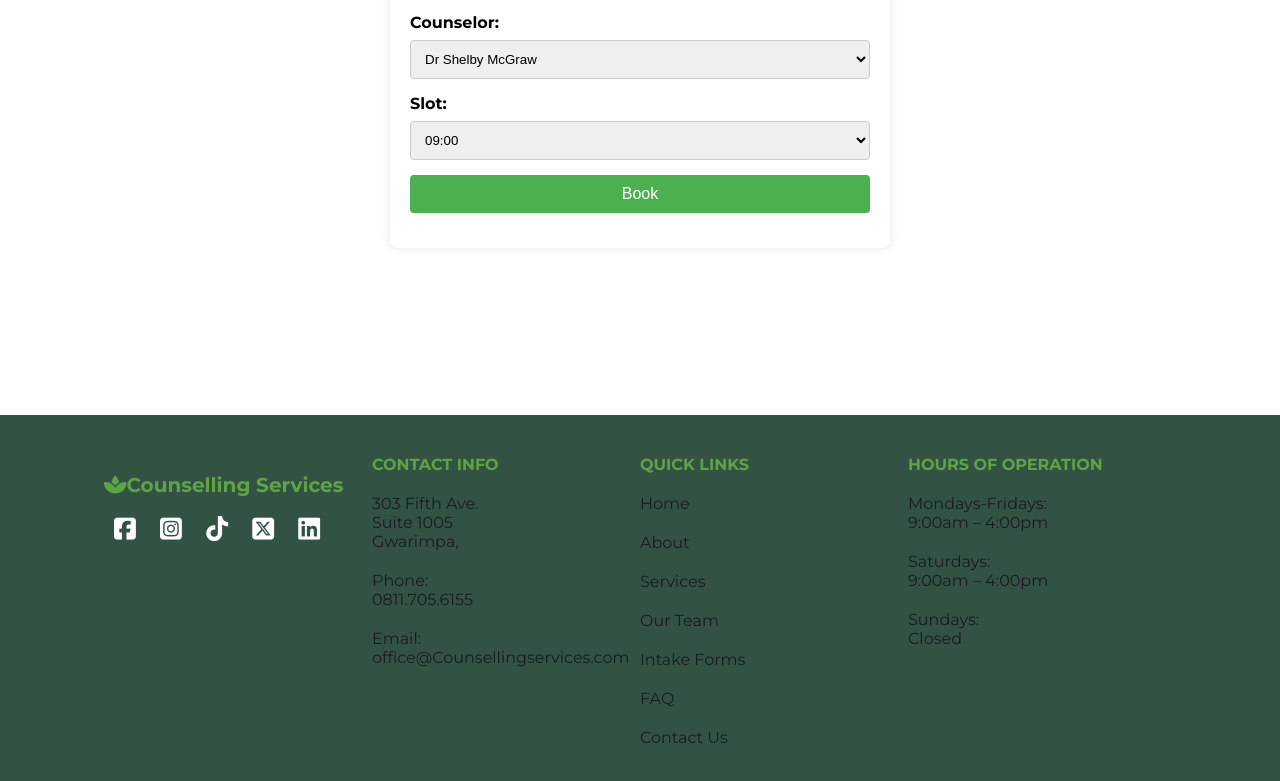
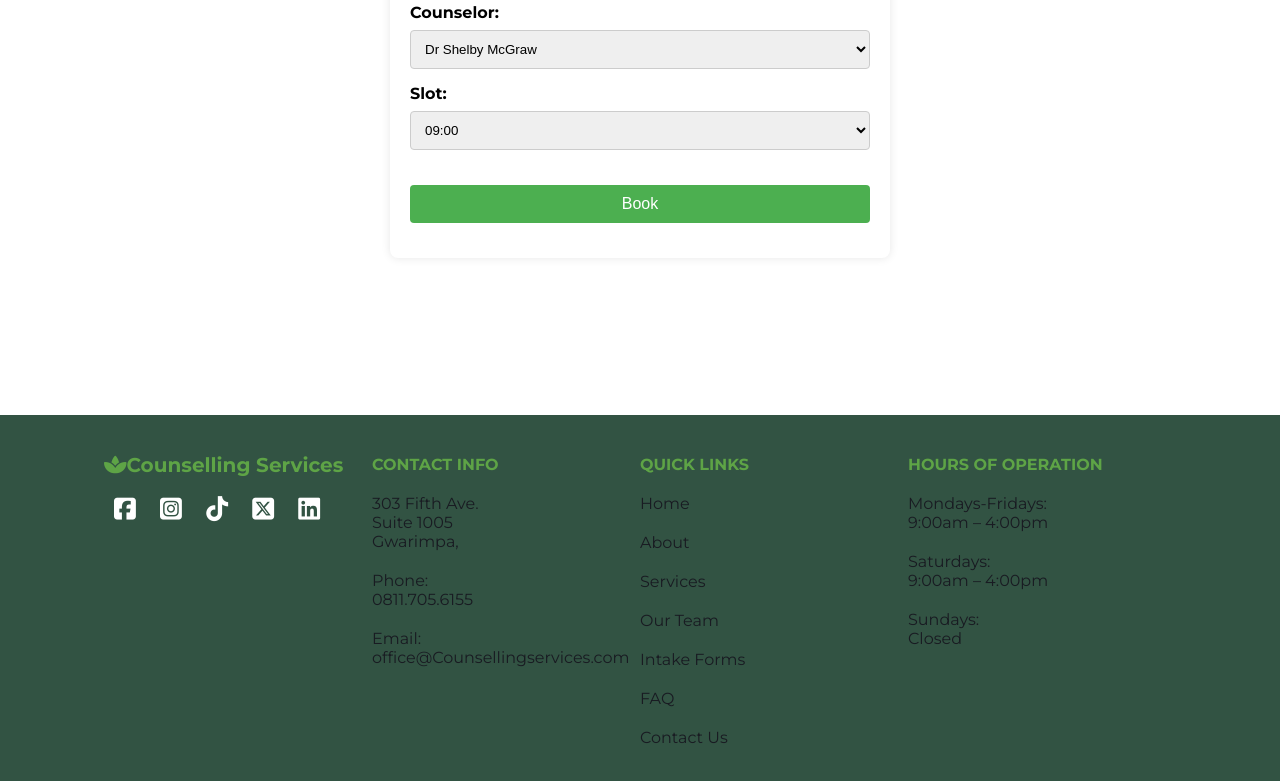
Before and after one commit to fateemaachi/Counselling-Services, a plain HTML site: page booking.html in a window 1280 px wide. Shown: the part 956-1737 px from the top of the page. Drawn offline with Linux system fonts and the light colour scheme.

Commit message:
adjusted form css for github

```diff
--- a/booking.html
+++ b/booking.html
@@ -87,7 +87,9 @@
       <!-- Available slots will be populated here -->
        </select>
     </div>
-    <button type="submit">Book</button>
+    <div style="margin-top: 20px;">
+      <button type="submit">Book</button>
+    </div>
   </form>
 
   <div id="summary" class="hidden"></div>
--- a/style.css
+++ b/style.css
@@ -109,7 +109,7 @@ footer{
   padding: 40px;
 }
 .footer-logo p{
-  margin-top: 18px;
+  margin-top: -2px;
 }
 .footer-logo a, .media-nav a{
   text-decoration: none;
```
